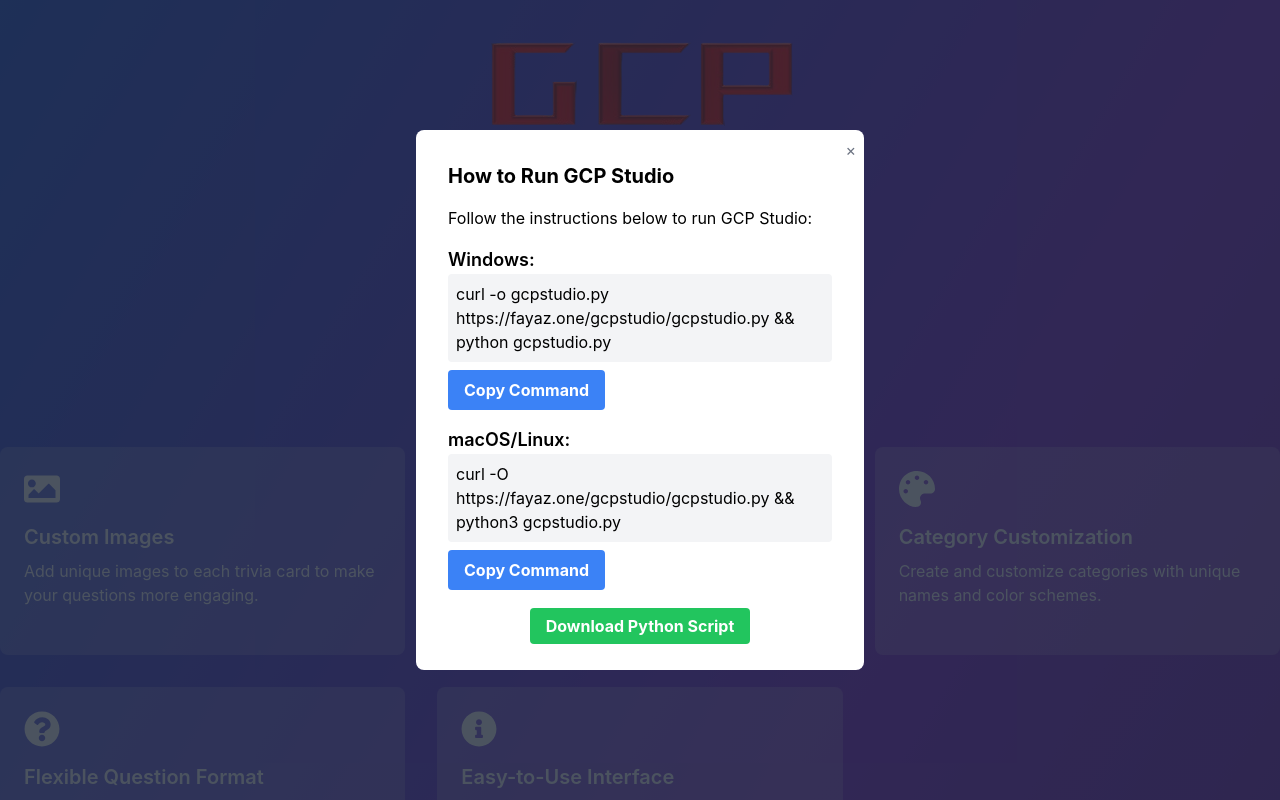
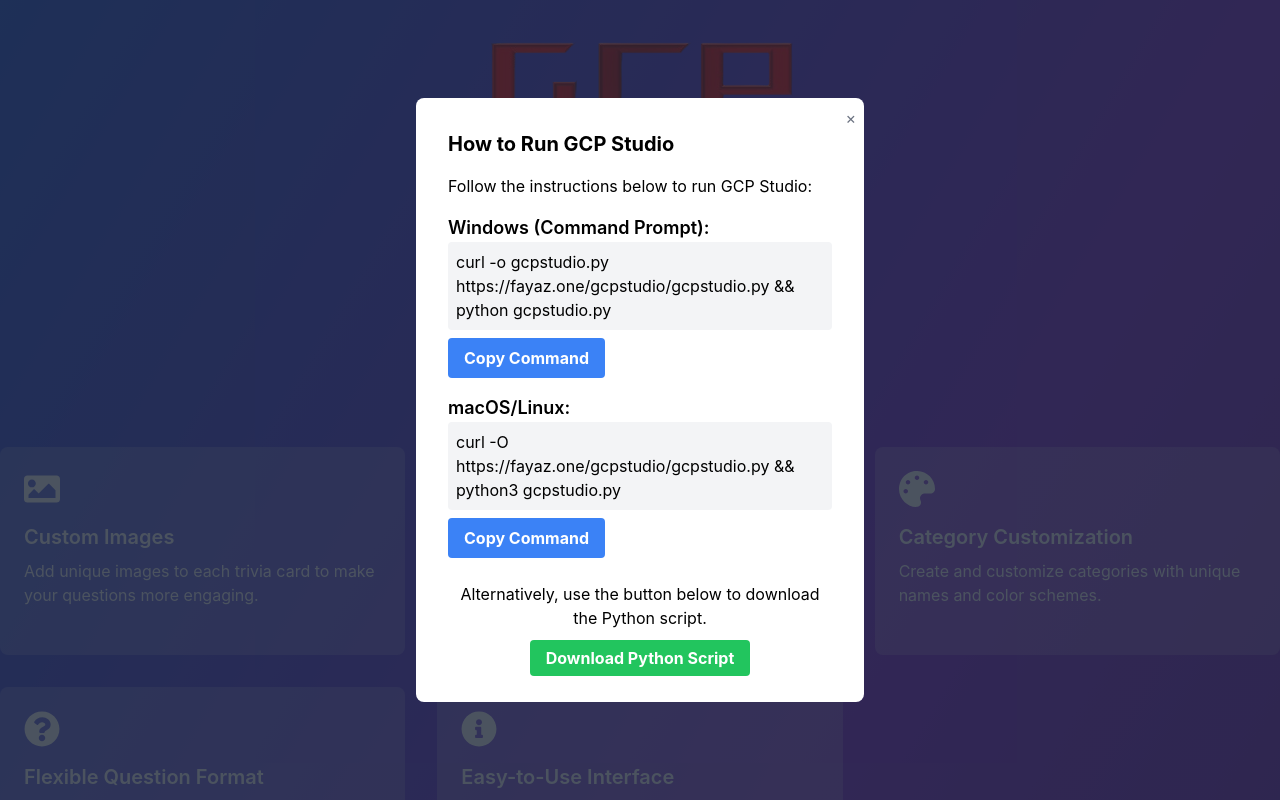
Before and after one commit to fayaz12g/gcpstudio, a React (Create React App) app in the folder gcpstudio/: page / in a window 1280 px wide. Both pictures are taken after a click on the button "Download GCP Studio". Shown: the top 800 px of the page. Built offline with nearby package versions, Linux system fonts and the light colour scheme.

Commit message:
Update App.js

```diff
--- a/gcpstudio/src/App.js
+++ b/gcpstudio/src/App.js
@@ -144,7 +144,7 @@
             <h2 className="text-xl font-bold mb-4">How to Run GCP Studio</h2>
             <p className="mb-4">Follow the instructions below to run GCP Studio:</p>
             <div className="mb-4">
-              <h3 className="text-lg font-semibold">Windows:</h3>
+              <h3 className="text-lg font-semibold">Windows (Command Prompt):</h3>
               <p className="bg-gray-100 p-2 rounded mb-2">
                 {windowsCommand}
               </p>
@@ -168,6 +168,7 @@
               </button>
             </div>
             <div className="text-center mt-6">
+            <p className="mb-4">Alternatively, use the button below to download the Python script.</p>
               <a
                 href="https://fayaz.one/gcpstudio/gcpstudio.py"
                 download="gcpstudio.py"
```
